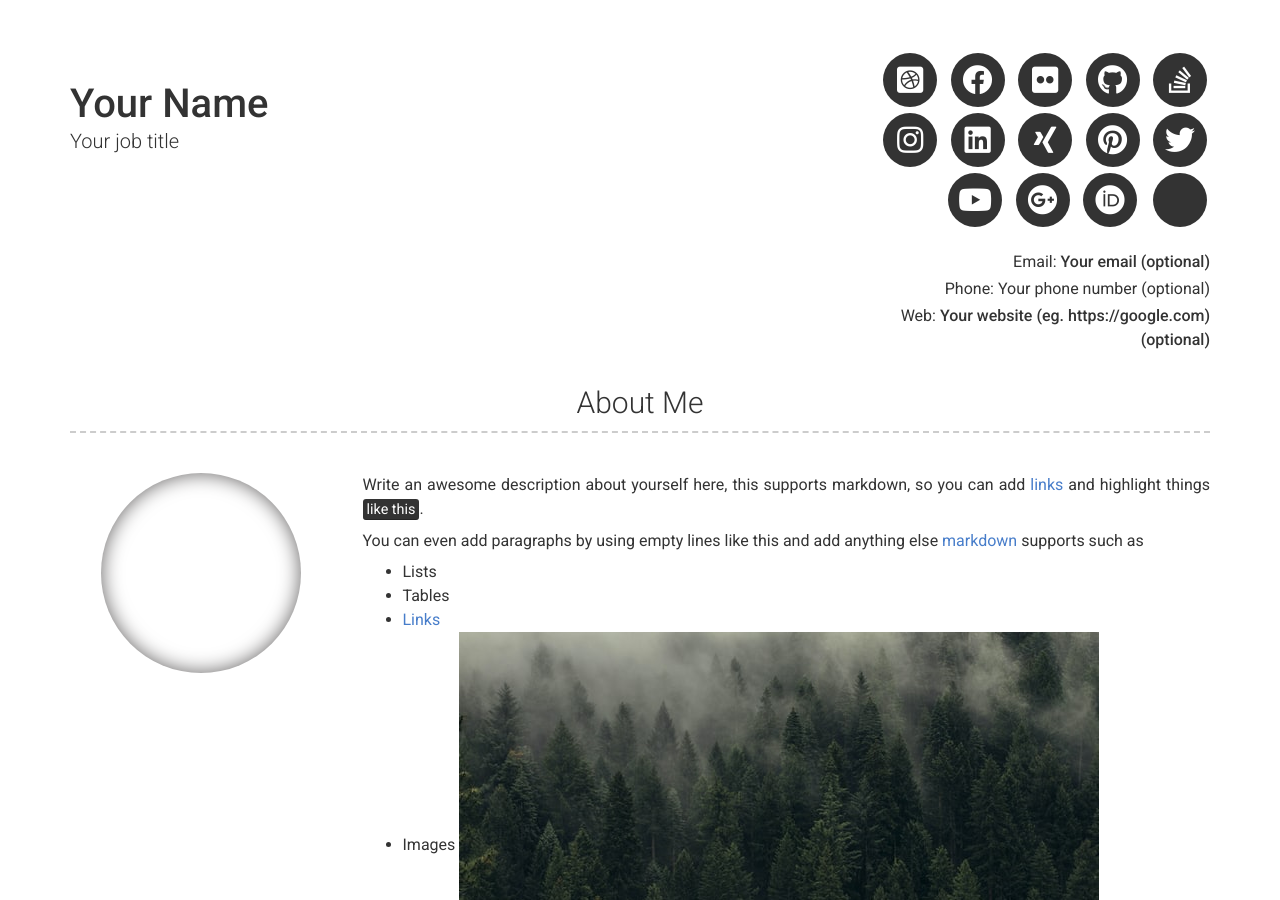
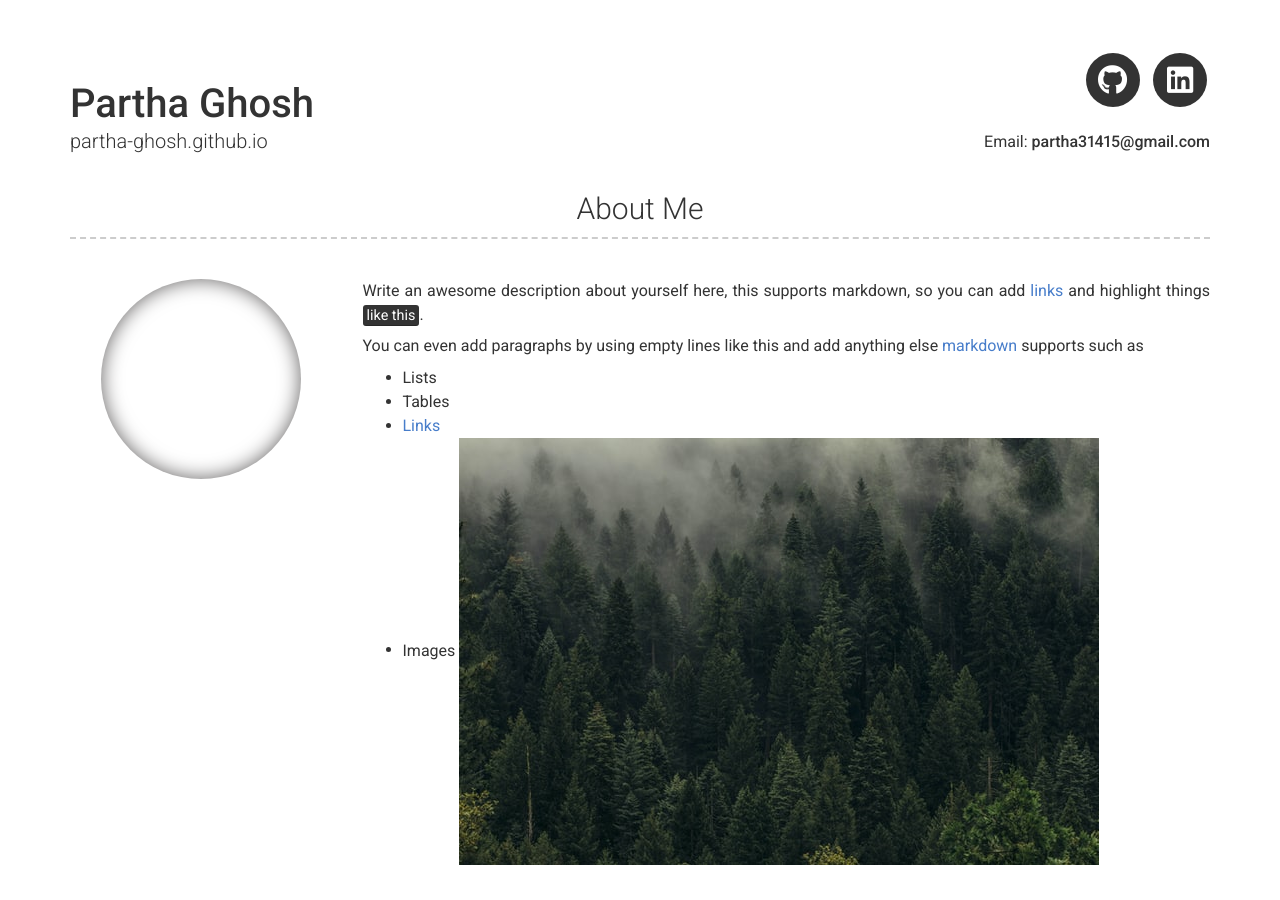
Before and after one commit to partha-ghosh/partha-ghosh.github.io, a Jekyll site: the page built from index.md, in a window 1280 px wide and 900 px high. Built offline with Jekyll 4.4.1, drawn with Linux system fonts in a browser that asks for light colours; nearby versions of some CDN libraries; some of the changed text lies outside the part shown.

Commit message:
Updating config

```diff
--- a/_config.yml
+++ b/_config.yml
@@ -6,38 +6,38 @@ repository: Git repository where your resume will be hosted, only required if yo
 version: 2
 
 # Personal info
-name: Your Name
-title: Your job title
-email: Your email (optional)
+name: Partha Ghosh
+# title: Your job title
+email: partha31415@gmail.com
 # email_title: Email (Email title override)
-phone: Your phone number (optional)
+# phone: Your phone number (optional)
 # phone_title: Phone (Phone title override)
-website: Your website (eg. https://google.com)(optional)
+# website: Your website (eg. https://google.com)(optional)
 # website_title: Web (Website title override)
 
 # Dark Mode (true/false/never)
 darkmode: false
 
 # Social links
-twitter_username: jekyllrb
-github_username:  jekyll
-stackoverflow_username: "00000001"
-dribbble_username: jekyll
-facebook_username: jekyll
-flickr_username: jekyll
-instagram_username: jekyll
-linkedin_username: jekyll
-xing_username: jekyll
-pinterest_username: jekyll
-youtube_username: jekyll
-googleplus_username: +jekyll
-orcid_username: 0000-0000-0000-0000
+# twitter_username: jekyllrb
+github_username:  partha-ghosh
+# stackoverflow_username: "00000001"
+# dribbble_username: jekyll
+# facebook_username: jekyll
+# flickr_username: jekyll
+# instagram_username: jekyll
+linkedin_username: partha-ghosh-104518116
+# xing_username: jekyll
+# pinterest_username: jekyll
+# youtube_username: jekyll
+# googleplus_username: +jekyll
+# orcid_username: 0000-0000-0000-0000
 
 # Additional icon links
-additional_links:
-- title: Link name
-  icon: Font Awesome brand icon name (eg. fab fa-twitter) (https://fontawesome.com/icons?d=gallery&s=brands&m=free)
-  url: Link url (eg. https://google.com)
+# additional_links:
+# - title: Link name
+#   icon: Font Awesome brand icon name (eg. fab fa-twitter) (https://fontawesome.com/icons?d=gallery&s=brands&m=free)
+#   url: Link url (eg. https://google.com)
 # - title: another link
 #   icon: font awesome brand icon name (eg. fab fa-twitter) (https://fontawesome.com/icons?d=gallery&s=brands&m=free)
 #   url: Link url (eg. https://google.com)
```
